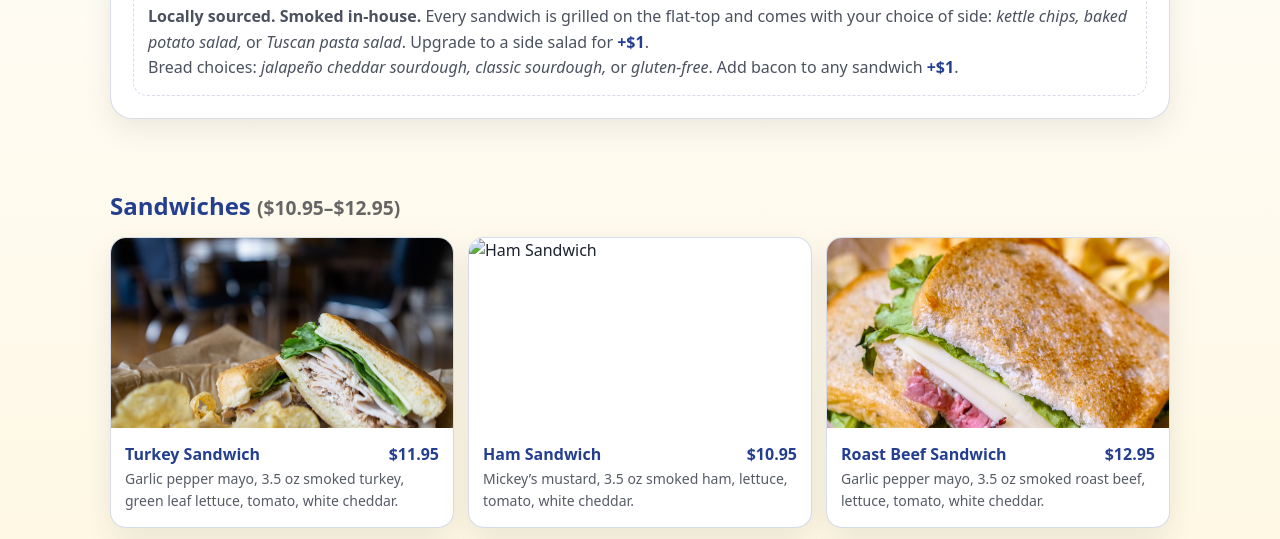
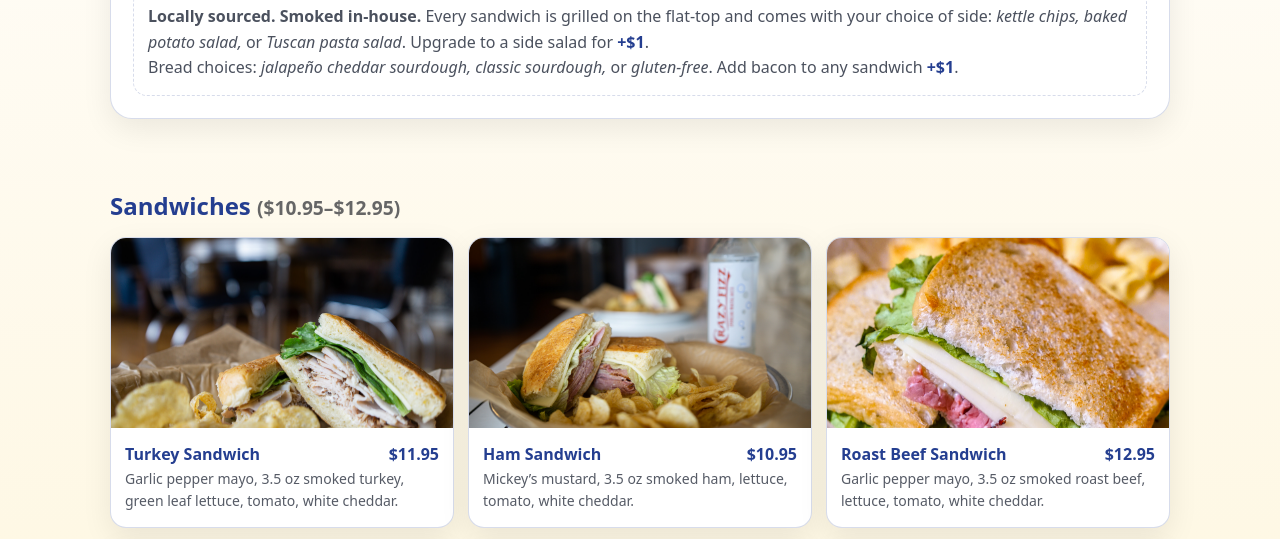
Before and after one commit to drakemccamey/Eis, a plain HTML site: page menu.html in a window 1280 px wide. Shown: the part 221-760 px from the top of the page. Drawn offline with Linux system fonts and the light colour scheme.

Commit message:
Update menu.html

```diff
--- a/menu.html
+++ b/menu.html
@@ -104,7 +104,8 @@
         </div>
         <!-- Ham Sandwich -->
         <div class="card">
-          <img src="/assets/__DSC6792.jpg" alt="Ham Sandwich">
+         <img src="/assets/_DSC6792.jpg?v=ham1" alt="Ham Sandwich">
+
           <div class="body">
             <div class="title"><span>Ham Sandwich</span> <span class="price">$10.95</span></div>
             <div class="desc">Mickey’s mustard, 3.5 oz smoked ham, lettuce, tomato, white cheddar.</div>
```
